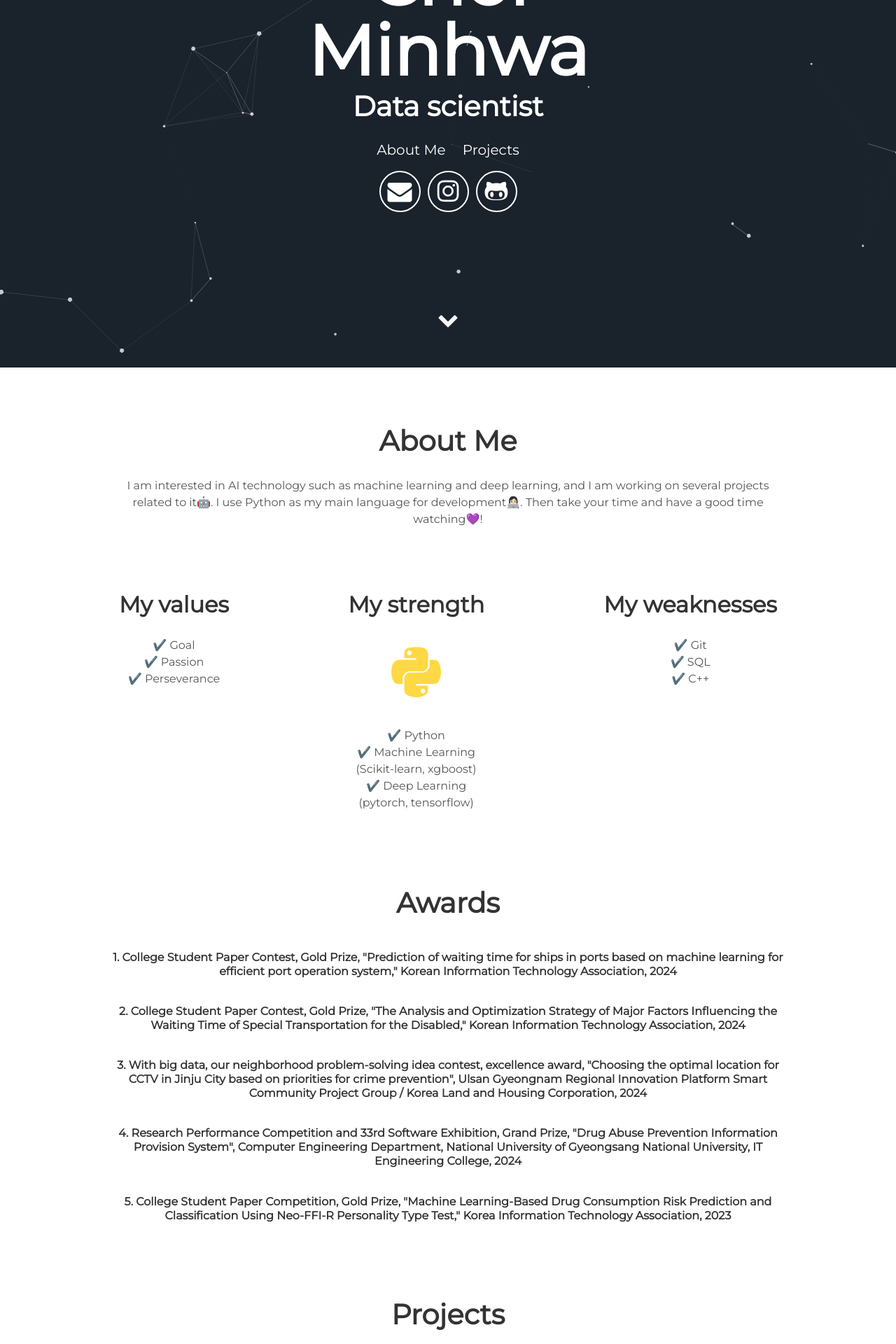
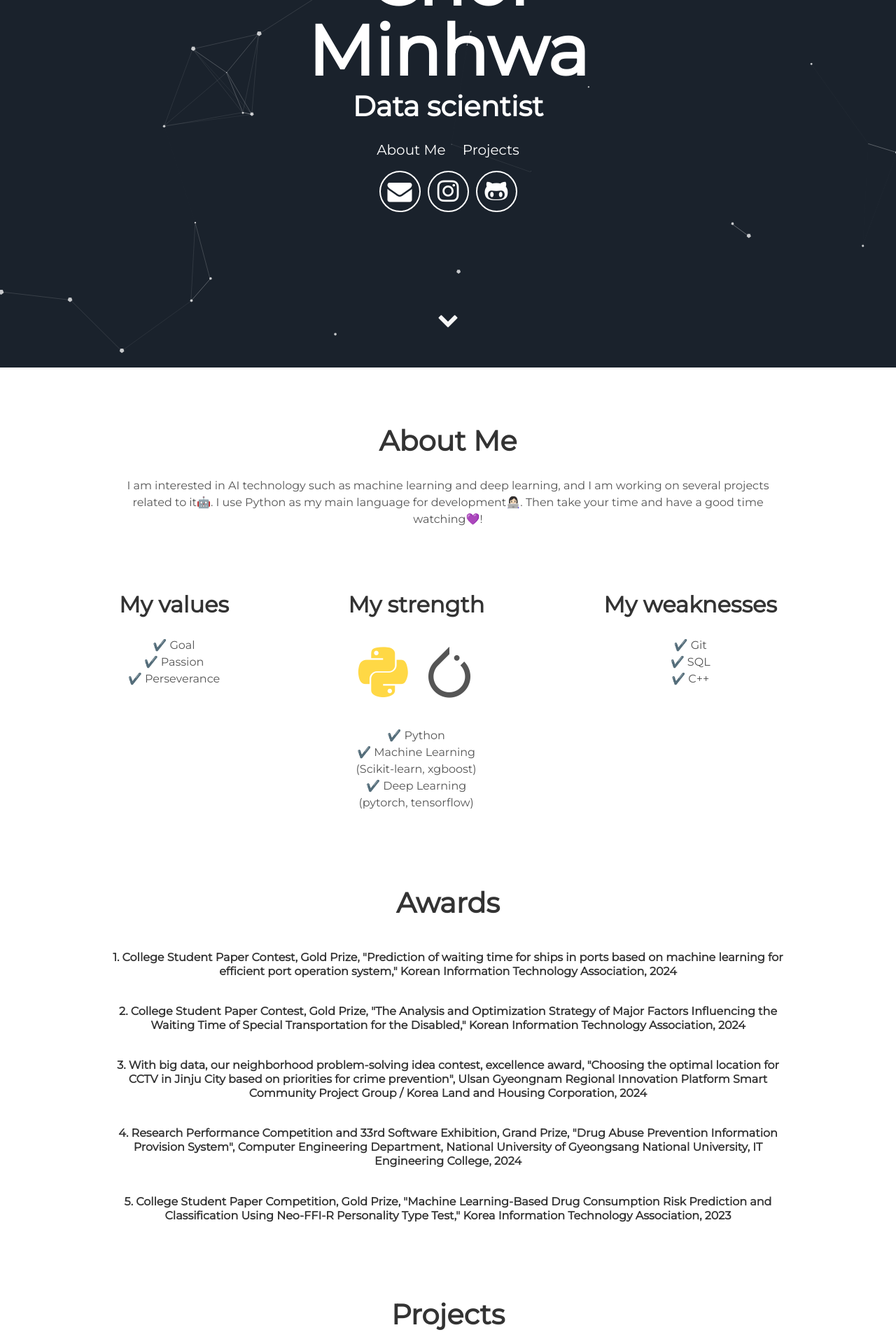
Before and after one commit to alsghk05/alsghk05.github.io, a Jekyll site: the page built from index.html, in a window 1280 px wide. Shown: the part 375-2295 px from the top of the page at 70% size. Built offline with Jekyll 4.4.1, drawn with Linux system fonts in a browser that asks for light colours; nearby versions of some CDN libraries.

Commit message:
Update about.html

```diff
--- a/_includes/about.html
+++ b/_includes/about.html
@@ -15,7 +15,7 @@
     <div class="tech">
       <h2>My strength</h2>
       <i class="devicon-python-plain colored"></i>
-      <i class="devicon-mysql-original colored"></i>
+      <i class="devicon-pytorch-original"></i>
       <p>
         ✔️ Python <br>
         ✔️ Machine Learning <br> (Scikit-learn, xgboost) <br>
@@ -24,6 +24,7 @@
     </div>
     <div class="tech">
       <h2>My weaknesses</h2>
+      <i class="devicon-mysql-original colored"></i>
       <p>
         ✔️ Git <br>
         ✔️ SQL <br>
```
